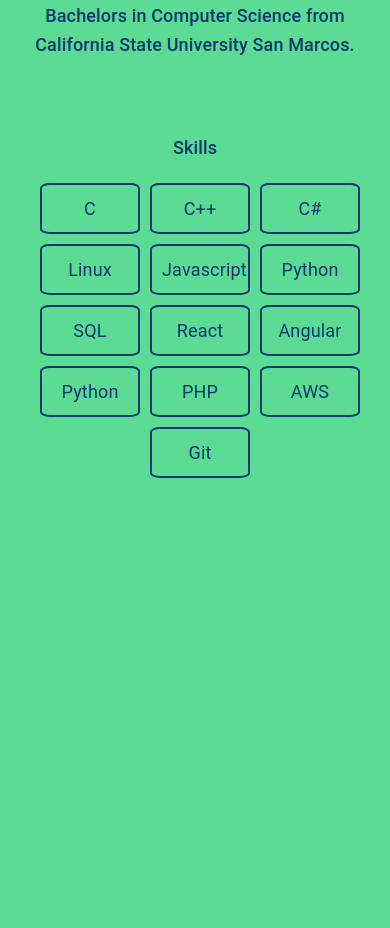
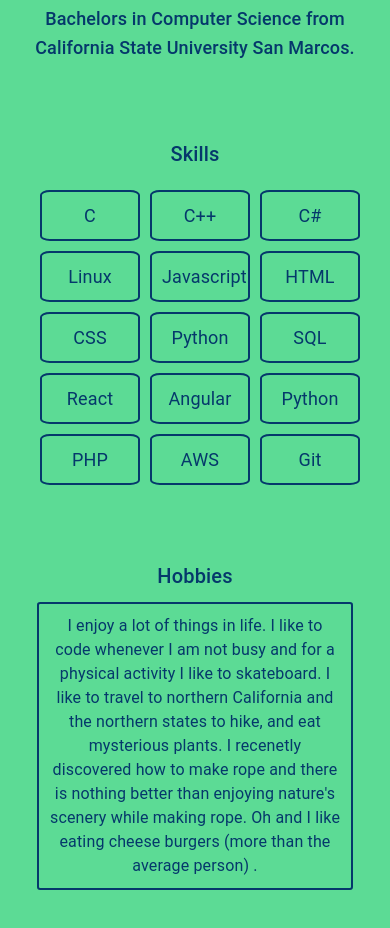
Before and after one commit to BartoAmigo/Portfolio, a React (Create React App) app: page / in a window 390 px wide. Shown: the part 780-1708 px from the top of the page. Built offline with nearby package versions, Linux system fonts and the light colour scheme.

Commit message:
added hobby section and custom breakpoints

```diff
--- a/src/components/about.js
+++ b/src/components/about.js
@@ -10,6 +10,8 @@
     "C#",
     "Linux",
     "Javascript",
+    "HTML",
+    "CSS",
     "Python",
     "SQL",
     "React",
@@ -31,7 +33,21 @@
         height:"100vh",
         backgroundColor:theme.palette.secondary.main,
         [theme.breakpoints.down("xs")]:{
-            height:"200vh",
+            height:"260vh",
+        },
+        [theme.breakpoints.up(370)]:{
+            height:"180vh",
+        },
+        [theme.breakpoints.up("sm")]:{
+            height:"110vh",
+        },
+        [theme.breakpoints.up("md")]:{
+            height:"100vh",
+        }
+    },
+    subTitle:{
+        [theme.breakpoints.down("sm")]:{
+            fontSize:"20px",
         },
     },
     sectionTab:{
@@ -110,7 +126,38 @@
         marginTop:"10px",
         '&>*':{
             fontSize:"18px",
-        }
+        },
+    },
+    hobbySection:{
+        position:"relative",
+        top:"250px",
+        marginLeft:"auto",
+        marginRight:"auto",
+        width:"800px",
+        '&>*':{
+            color:theme.palette.primary.main,
+        },
+        [theme.breakpoints.down("xs")]:{
+            width:"90%",
+            alignItems:"center",
+        },
+        [theme.breakpoints.down("sm")]:{
+            width:"90%",
+            alignItems:"center",
+        },
+    },
+    hobbyItem:{
+        marginTop:"10px",
+        border:`solid ${theme.palette.primary.main} 2px`,
+        borderRadius:"1%",
+        padding:"10px",
+        width:"750px",
+        [theme.breakpoints.down("xs")]:{
+            width:"90%",
+        },
+        [theme.breakpoints.down("sm")]:{
+            width:"90%",
+        },
     },
 }));
 
@@ -127,7 +174,7 @@
                     <Typography align="center" variant="h4">About Me</Typography>
                 </Grid>
                 <Grid item container className={classes.educationSection} direction="column">
-                    <Typography variant="h6">Education</Typography>
+                    <Typography variant="h6" className={classes.subTitle}>Education</Typography>
                     <Grid item container className={classes.educationItem} justifyContent="center" alignItems="center" >
                         <Grid item xs>
                             <img align="center" style={{width:"75px",height:"auto",marginBottom:"10px"}} src={schoolPhoto} alt="photoOfSanMarcos"/>
@@ -138,7 +185,7 @@
                     </Grid>
                 </Grid>
                 <Grid item container className={classes.skillSection} direction="column">
-                    <Typography variant="h6">
+                    <Typography variant="h6" className={classes.subTitle}>
                         Skills
                     </Typography>
                     <Grid item container className={classes.skillItemContainer}>
@@ -152,6 +199,20 @@
                     </Grid>
                 </Grid>
 
+                <Grid item container className={classes.hobbySection} direction="column">
+                        <Typography variant="h6" className={classes.subTitle}>
+                            Hobbies
+                        </Typography>
+                        <Grid item className={classes.hobbyItem}>
+                            <Typography align="center">
+                                I enjoy a lot of things in life. I like to code whenever I am not busy and for
+                                a physical activity I like to skateboard. I like to travel to northern California and the northern states to hike,
+                                and eat mysterious plants. I recenetly discovered how to make rope and there is nothing better than enjoying
+                                nature's scenery while making rope. Oh and I like eating cheese burgers (more than the average person) .
+                            </Typography>
+                        </Grid>
+                </Grid>
+
             </Grid>
 
         </Grid>
--- a/src/theme.js
+++ b/src/theme.js
@@ -11,6 +11,9 @@
         text:{
             main:"#EDF5E1",
         }
+    },
+    breakpoints:{
+
     }
 })
 
```
